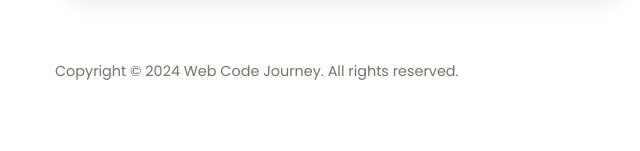
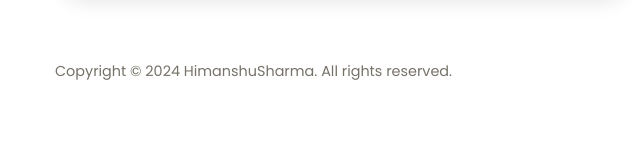
Before and after one commit to himanshuusharmaa/TripNest-project, a plain HTML site: page index.html in a window 1280 px wide. Shown: the part 673-824 px from the top of the page, 1-641 px from the left. Drawn offline with nearby package versions, Linux system fonts and the light colour scheme.

Commit message:
Add fix some bug

```diff
--- a/index.html
+++ b/index.html
@@ -79,7 +79,7 @@
           <button type="submit">Search</button>
         </form>
         <div class="bar">
-          Copyright © 2024 Web Code Journey. All rights reserved.
+          Copyright © 2024 HimanshuSharma. All rights reserved.
         </div>
       </div>
     </header>
```
